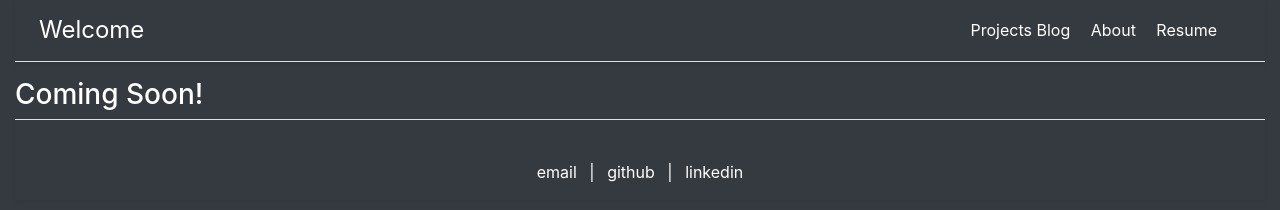
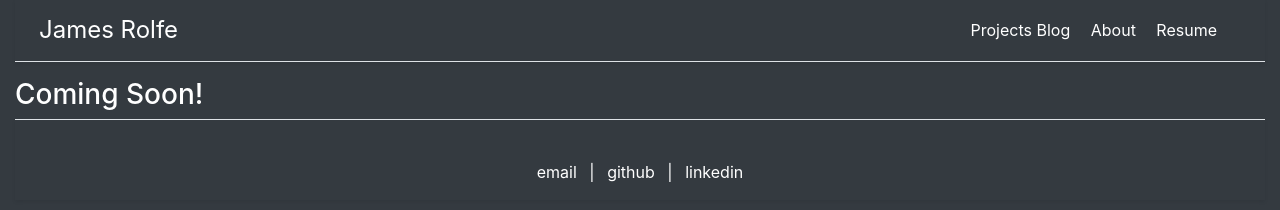
Before and after one commit to Jnrolfe/jnrolfe.github.io, a Jekyll site: the page built from index.html, in a window 1280 px wide. Shown: the top 210 px of the page. Built offline with Jekyll 4.4.1, drawn with Linux system fonts in a browser that asks for light colours.

Commit message:
h-100 fix

```diff
--- a/_layouts/default.html
+++ b/_layouts/default.html
@@ -8,9 +8,9 @@
       <link rel="stylesheet" type="text/css" href="/css/main.css">
 		</head>
 		<body>
-      <div class="container-fluid bg-dark text-white min-100">
+      <div class="container-fluid bg-dark text-white h-100">
         <div class="d-flex flex-column flex-md-row align-items-center p-3 px-md-4 mb-3 bg-dark border-bottom shadow-sm">
-          <a class="h4 my-0 mr-md-auto font-weight-normal" href="/">Welcome</a>
+          <a class="h4 my-0 mr-md-auto font-weight-normal" href="/">James Rolfe</a>
           <nav class="my-2 my-md-0 mr-md-3">
             <a class="p-2" href="#">Projects Blog</a>
             <a class="p-2" href="#">About</a>
```
